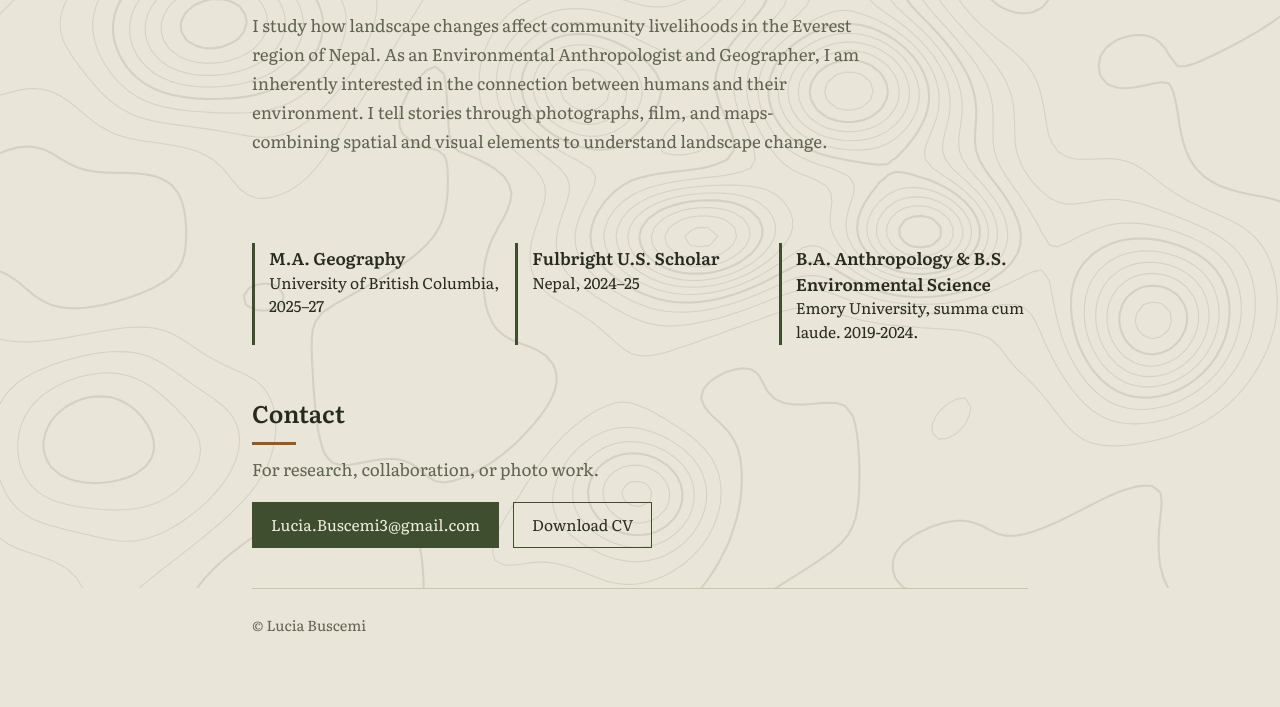
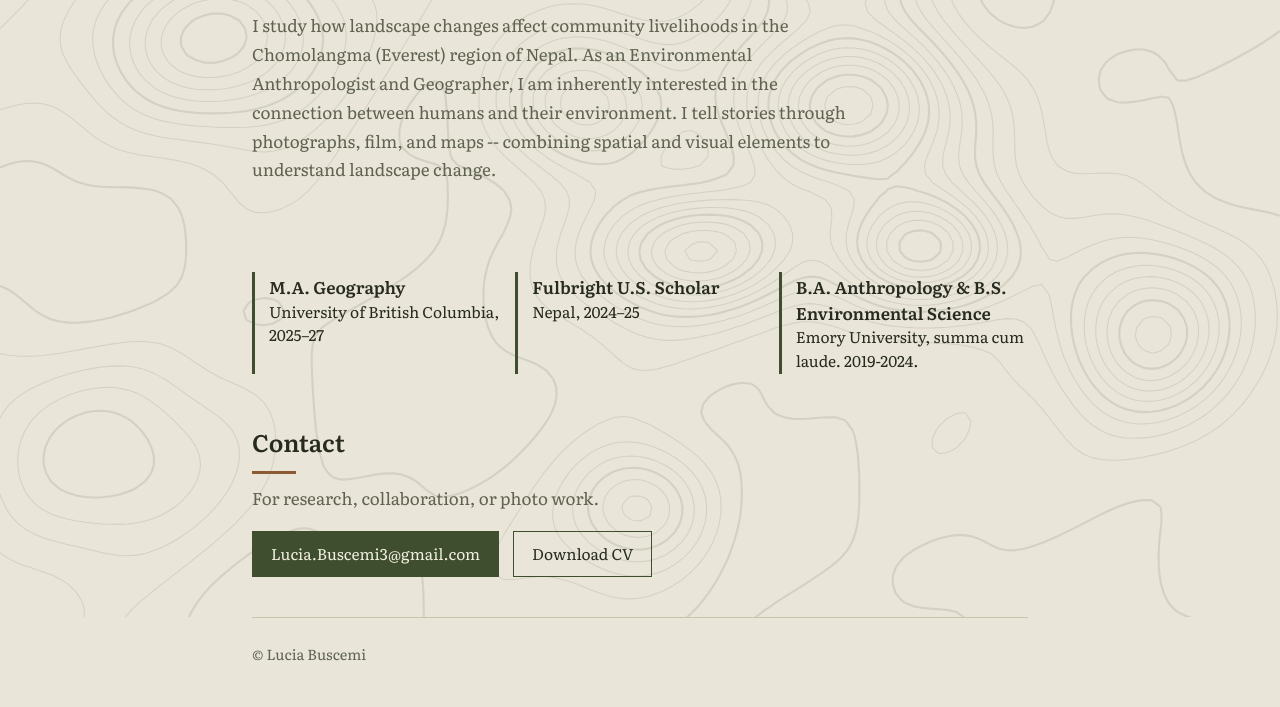
Before and after one commit to luciabuscemi3-cpu/portfolio-site, a plain HTML site: page index.html in a window 1280 px wide. Shown: the part 271-978 px from the top of the page. Before the commit the page ends 949 px from the top, so only its background shows below. Drawn offline with Linux system fonts and the light colour scheme.

Commit message:
Update description of research focus in index.html

```diff
--- a/index.html
+++ b/index.html
@@ -94,7 +94,7 @@ footer{padding:24px 0 40px;border-top:1px solid var(--line);font-size:14.5px;col
     <div class="wrap">
       <h1>Lucia Buscemi</h1>
       <p class="lede">University of British Columbia Geography Master's student.</p>
-      <p class="sub">I study how landscape changes affect community livelihoods in the Everest region of Nepal. As an Environmental Anthropologist and Geographer, I am inherently interested in the connection between humans and their environment. I tell stories through photographs, film, and maps- combining spatial and visual elements to understand landscape change.</p>
+      <p class="sub">I study how landscape changes affect community livelihoods in the Chomolangma (Everest) region of Nepal. As an Environmental Anthropologist and Geographer, I am inherently interested in the connection between humans and their environment. I tell stories through photographs, film, and maps -- combining spatial and visual elements to understand landscape change.</p>
     </div>
   </div>
   <div class="wrap">
```
